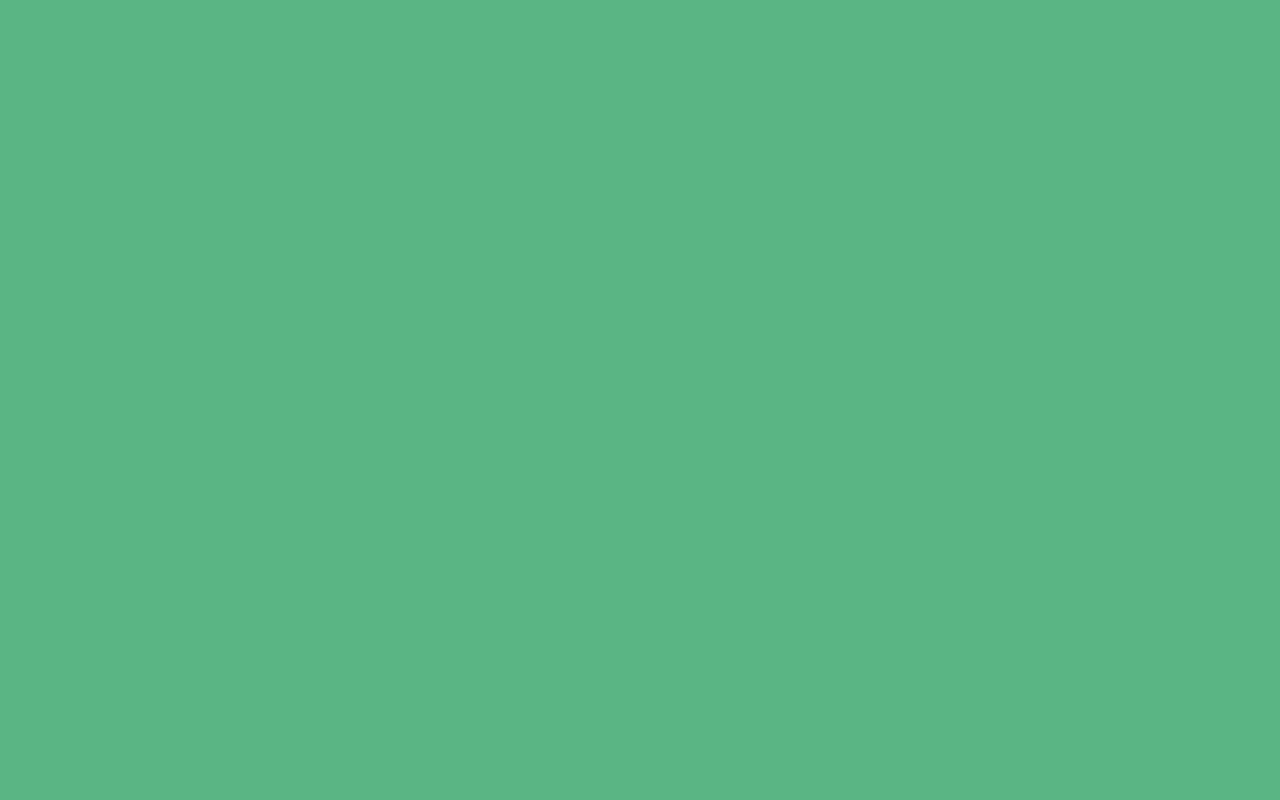
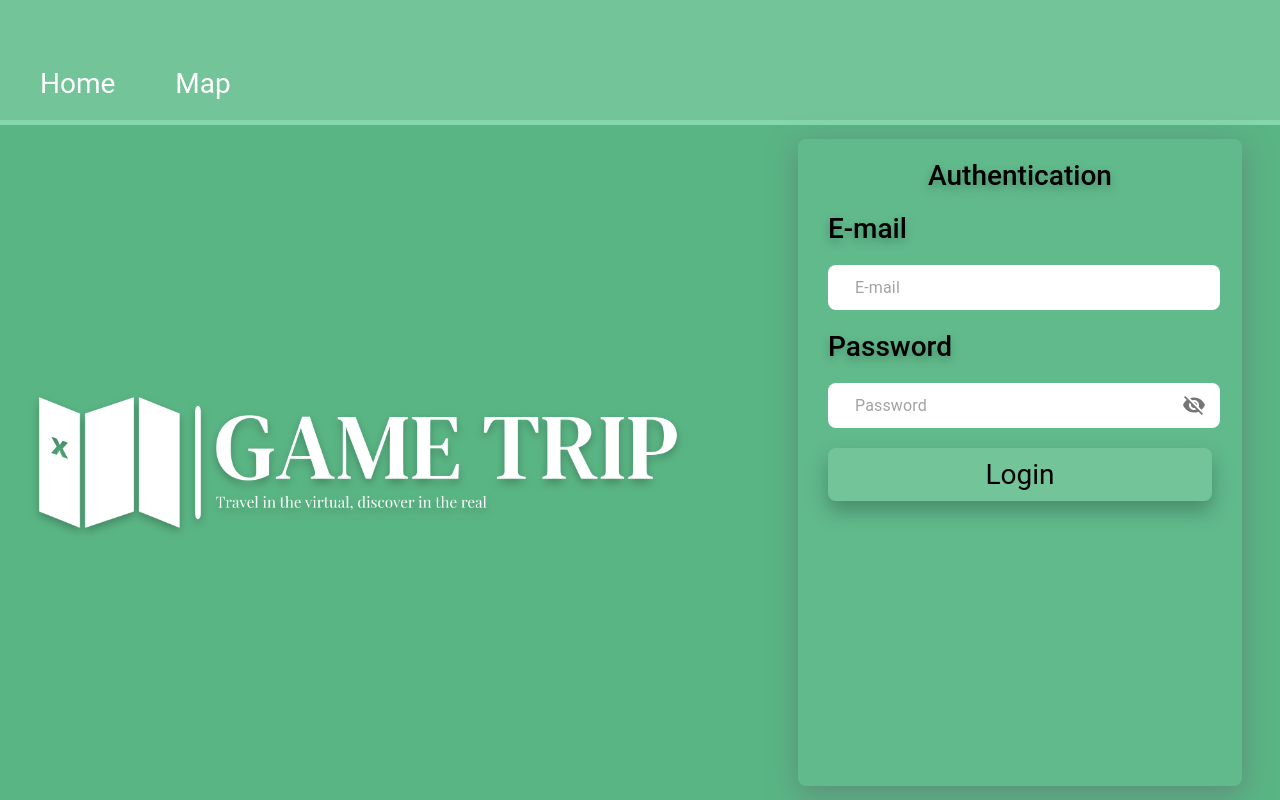
Before and after one commit to Game-Trip/gametrip-client, a React (Create React App) app: page /login in a window 1280 px wide. Before the commit this address had no page. Built offline with nearby package versions, Linux system fonts and the light colour scheme; some icons are missing; what @blueprintjs/core would draw is missing.

Commit message:
feat: add login page

```diff
--- a/package.json
+++ b/package.json
@@ -21,12 +21,14 @@
     "@testing-library/jest-dom": "^5.11.9",
     "@testing-library/react": "^13.3.0",
     "@testing-library/user-event": "^12.6.3",
+    "@types/axios": "^0.14.0",
     "@types/jest": "^26.0.20",
     "@types/node": "^12.19.15",
     "@types/react": "^18.0.17",
     "@types/react-dom": "^18.0.6",
     "@types/react-router": "^5.1.11",
     "@types/react-router-dom": "^5.1.7",
+    "axios": "^1.4.0",
     "deck.gl": "^8.9.6",
     "framer-motion": "^10.10.0",
     "history": "^4.9.0",
--- a/src/pages/Home/HomePage.tsx
+++ b/src/pages/Home/HomePage.tsx
@@ -17,16 +17,21 @@ const HomePage: React.FC = () => {
     <div className={styles.wrapper}>
       <div className={styles.body}>
         <div className={styles.topBar}>
-          <span className={styles.topButton}>Trending</span>
-          <span className={styles.topButton}>
-            <Link
-              style={{ textDecoration: "none", color: "white" }}
-              to={"/map"}
-            >
-              Map
-            </Link>
-          </span>
-          <span className={styles.topButton}>Profile</span>
+          <span className={styles.topButton}>Home</span>
+          <Link
+            className={styles.topButton}
+            style={{ textDecoration: "none", color: "white" }}
+            to={"/map"}
+          >
+            <span>Map</span>
+          </Link>
+          <Link
+            className={styles.topButton}
+            style={{ textDecoration: "none", color: "white" }}
+            to={"/login"}
+          >
+            <span>Login</span>
+          </Link>
         </div>
         <img className={styles.image} src={logo} />
 
--- /dev/null
+++ b/src/pages/Login/LoginPage.tsx
@@ -0,0 +1,243 @@
+import React, { useRef } from "react";
+import { css } from "@emotion/css";
+import { motion, useIsPresent } from "framer-motion";
+import { Link } from "react-router-dom";
+import logo from "../logo-no-background.png";
+import { InputBase, IconButton } from "@mui/material";
+import VisibilityIcon from "@mui/icons-material/Visibility";
+import VisibilityOffIcon from "@mui/icons-material/VisibilityOff";
+import axios from "axios";
+interface Props {}
+
+export default function Component({}: Props): JSX.Element {
+  const isPresent = useIsPresent();
+  const pwdRef = useRef<HTMLInputElement>(null);
+  const [isPwdVisible, setIsPwdVisible] = React.useState(false);
+  const loginRequest = async () => {
+    const options = {
+      url: "https://staging-api.game-trip.fr/Auth/Login",
+      method: "POST",
+      headers: {
+        Accept: "application/json",
+        "Content-Type": "application/json;charset=UTF-8",
+        "Access-Control-Allow-Origin": "*",
+      },
+      data: {
+        username: "Dercraker",
+        password: "NMdRx$HqyT8jX6",
+      },
+    };
+
+    const result = await axios(options);
+    console.log(result);
+  };
+
+  return (
+    <div className={styles.wrapper}>
+      <div id="topBar" className={styles.topBar}>
+        <Link
+          className={styles.topButton}
+          style={{ textDecoration: "none", color: "white" }}
+          to={"/"}
+        >
+          <span>Home</span>
+        </Link>
+        <Link
+          className={styles.topButton}
+          style={{ textDecoration: "none", color: "white" }}
+          to={"/map"}
+        >
+          <span>Map</span>
+        </Link>
+      </div>
+      <div id="body" className={styles.body}>
+        <img className={styles.image} src={logo} />
+
+        <div className={styles.loginSection}>
+          <div className={styles.formWrapper}>
+            <span className={styles.basicText}>Authentication</span>
+            <span className={styles.fieldName}>E-mail</span>
+            <div className={styles.formInput}>
+              <InputBase sx={{ ml: 1, flex: 1 }} placeholder="E-mail" />
+            </div>
+            <span className={styles.fieldName}>Password</span>
+            <div className={styles.formInput}>
+              <InputBase
+                ref={pwdRef}
+                sx={{ ml: 1, flex: 1 }}
+                placeholder="Password"
+                type={isPwdVisible ? "text" : "password"}
+              />
+              <IconButton type="button" sx={{ p: "10px" }} aria-label="search">
+                {isPwdVisible ? (
+                  <VisibilityIcon onClick={() => setIsPwdVisible(false)} />
+                ) : (
+                  <VisibilityOffIcon onClick={() => setIsPwdVisible(true)} />
+                )}
+              </IconButton>
+            </div>
+            <button onClick={loginRequest} className={styles.loginButton}>
+              <span>Login</span>
+            </button>
+          </div>
+        </div>
+      </div>
+
+      <motion.div
+        initial={{ scaleX: 1 }}
+        animate={{ scaleX: 0, transition: { duration: 0.5, ease: "circOut" } }}
+        exit={{ scaleX: 1, transition: { duration: 0.5, ease: "circIn" } }}
+        style={{ originX: isPresent ? 0 : 1 }}
+        className="privacy-screen"
+      />
+    </div>
+  );
+}
+
+const styles = {
+  loginButton: css`
+    // undo default button style
+    border: none;
+    outline: none;
+    background: #74c499;
+    cursor: pointer;
+    // custom style
+    font-family: "Roboto";
+    font-style: normal;
+    font-weight: 300px;
+    font-size: 28px;
+    line-height: 33px;
+    border-radius: 8px;
+    padding: 10px;
+    transition: 0.5s;
+    filter: drop-shadow(0px 10px 10px rgba(0, 0, 0, 0.25));
+    width: 100%;
+    /* on hover */
+    :hover {
+      background-color: #65aa85;
+      cursor: pointer;
+      /* move to top */
+      transform: translateY(-5px);
+    }
+  `,
+  fieldName: css`
+    font-family: "Roboto";
+    font-style: normal;
+    font-weight: 500;
+    font-size: 28px;
+    line-height: 33px;
+    filter: drop-shadow(0px 4px 4px rgba(0, 0, 0, 0.25));
+    /* center to the middle */
+    align-self: start;
+  `,
+  basicText: css`
+    font-family: "Roboto";
+    font-style: normal;
+    font-weight: 500;
+    font-size: 28px;
+    line-height: 33px;
+    filter: drop-shadow(0px 4px 4px rgba(0, 0, 0, 0.25));
+    /* center to the middle */
+    align-self: center;
+  `,
+  formWrapper: css`
+    display: flex;
+    flex-direction: column;
+    gap: 20px;
+  `,
+  formInput: css`
+    display: flex;
+    align-items: center;
+    width: 100%;
+    height: 45px;
+    padding: 0px 4px;
+    border-radius: 8px;
+    background-color: #ffffff;
+
+    /* on focus, move up */
+    transition: 0.5s;
+
+    &:focus-within {
+      transform: translateY(-5px);
+      box-shadow: rgba(100, 100, 111, 0.2) 0px 7px 29px 0px;
+    }
+  `,
+  wrapper: css`
+    height: 100vh;
+    display: flex;
+    flex-direction: column;
+  `,
+  searchBar: css`
+    /* horizontally center */
+    position: absolute;
+    left: 50%;
+    transform: translate(-50%, 0);
+  `,
+  loginSection: css`
+    background-color: #61ba8c;
+    height: 90%;
+    padding: 20px 30px;
+    box-shadow: rgba(100, 100, 111, 0.5) 0px 7px 29px 0px;
+    width: 30%;
+    border-radius: 8px;
+    // center vertically
+  `,
+  body: css`
+    background-color: #5ab584;
+    width: 100%;
+    flex-grow: 1;
+    display: flex;
+    // rows
+    flex-direction: row;
+    justify-content: center;
+    align-items: center;
+    gap: 120px;
+  `,
+  image: css`
+    background-color: transparent;
+    z-index: 1;
+    -webkit-filter: drop-shadow(0px 4px 4px rgba(0, 0, 0, 0.25));
+    filter: drop-shadow(0px 4px 4px rgba(0, 0, 0, 0.25));
+    width: 50%;
+  `,
+  footer: css`
+    height: 200px;
+    width: 100%;
+    background-color: #74c499;
+    /* fix to bottom */
+    position: absolute;
+    bottom: 0;
+    z-index: 1;
+    border-top: 25px solid #85d8ac;
+    box-shadow: rgba(100, 100, 111, 0.2) 0px 7px 29px 0px;
+  `,
+  topBar: css`
+    border-bottom: 5px solid #85d8ac;
+    background-color: #74c499;
+    height: 100px;
+    box-shadow: rgba(100, 100, 111, 0.2) 0px 7px 29px 0px;
+    display: flex;
+    /* center elements */
+    padding: 10px 30px;
+    /* space betseen */
+    gap: 40px;
+  `,
+  topButton: css`
+    font-family: "Roboto";
+    font-style: normal;
+    font-weight: 300px;
+    font-size: 28px;
+    line-height: 33px;
+    align-self: flex-end;
+    border-radius: 8px;
+    padding: 10px;
+    transition: 0.5s;
+    /* on hover */
+    :hover {
+      background-color: #65aa85;
+      cursor: pointer;
+      /* move to top */
+      transform: translateY(-5px);
+    }
+  `,
+};
--- a/src/pages/Map/MapPage.tsx
+++ b/src/pages/Map/MapPage.tsx
@@ -38,11 +38,13 @@ export default function MapPage({}: Props) {
     <div className={styles.wrapper}>
       <div className={styles.flex}>
         <div className={styles.navBar}>
-          <div className={styles.topButton}>
-            <Link style={{ textDecoration: "none", color: "white" }} to={"/"}>
-              Home
-            </Link>
-          </div>
+          <Link
+            className={styles.topButton}
+            style={{ textDecoration: "none", color: "white" }}
+            to={"/"}
+          >
+            <span>Home</span>
+          </Link>
           <div
             className={css`
               display: flex;
@@ -129,11 +131,10 @@ const styles = {
   navBar: css`
     background-color: #74c499;
     width: 100%;
-    height: 90px;
     box-shadow: rgba(100, 100, 111, 0.2) 0px 7px 29px 0px;
     border-bottom: 5px solid #85d8ac;
     display: flex;
-    padding: 20px 40px;
+    padding: 30px 30px 10px 30px;
     align-items: center;
     justify-content: space-between;
     gap: 40px;
@@ -143,16 +144,19 @@ const styles = {
   topButton: css`
     font-family: "Roboto";
     font-style: normal;
-    font-weight: 500;
+    font-weight: 300px;
     font-size: 28px;
     line-height: 33px;
     align-self: flex-end;
     border-radius: 8px;
+    padding: 10px;
     transition: 0.5s;
+    /* on hover */
     :hover {
       background-color: #65aa85;
       cursor: pointer;
-      padding: 10px;
+      /* move to top */
+      transform: translateY(-5px);
     }
   `,
   basicText: css`
```
Also changed, not shown: src/App.tsx (+6 -1 lines), 1 other file (tests, documents, lock files or other folders).
